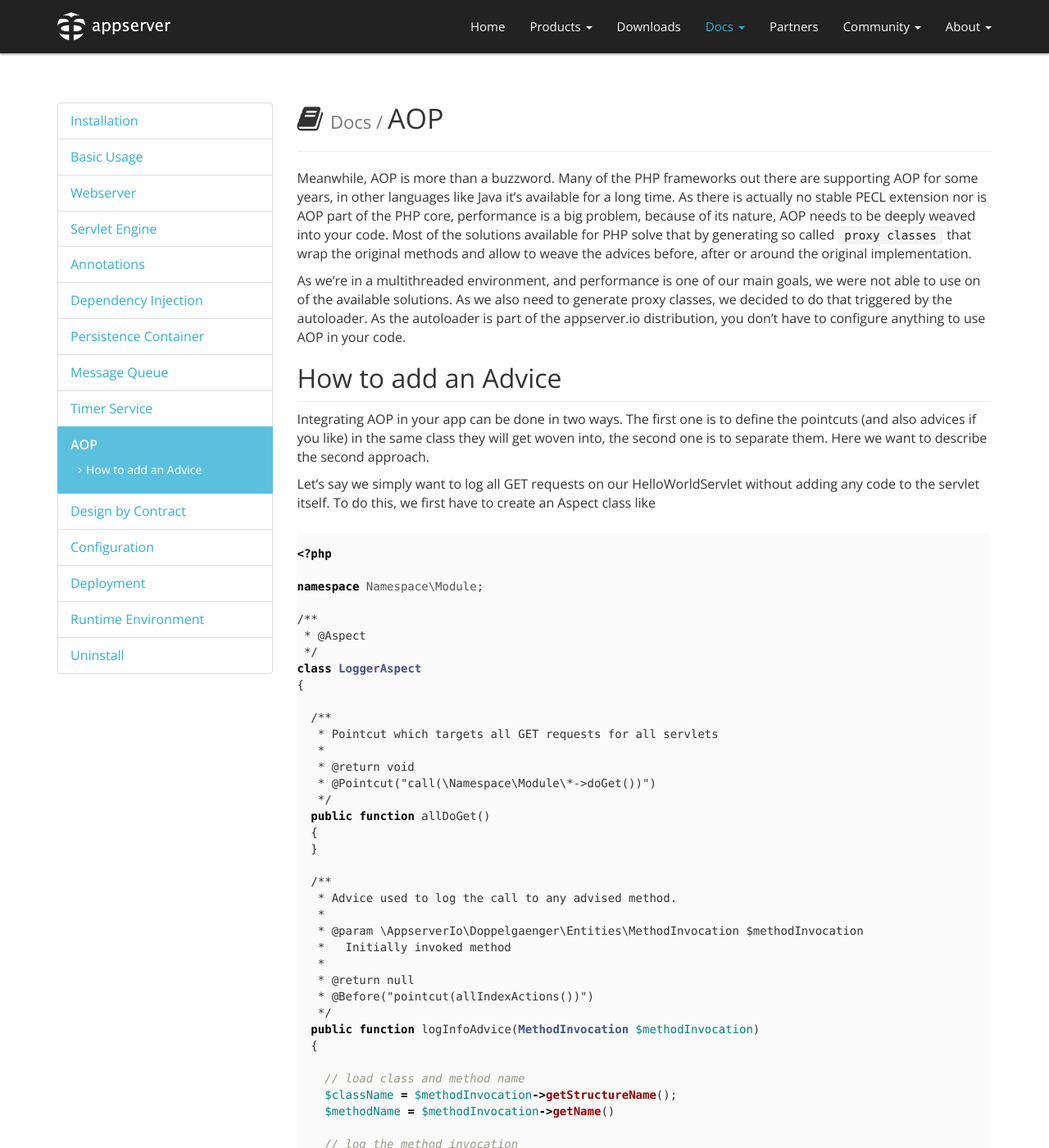
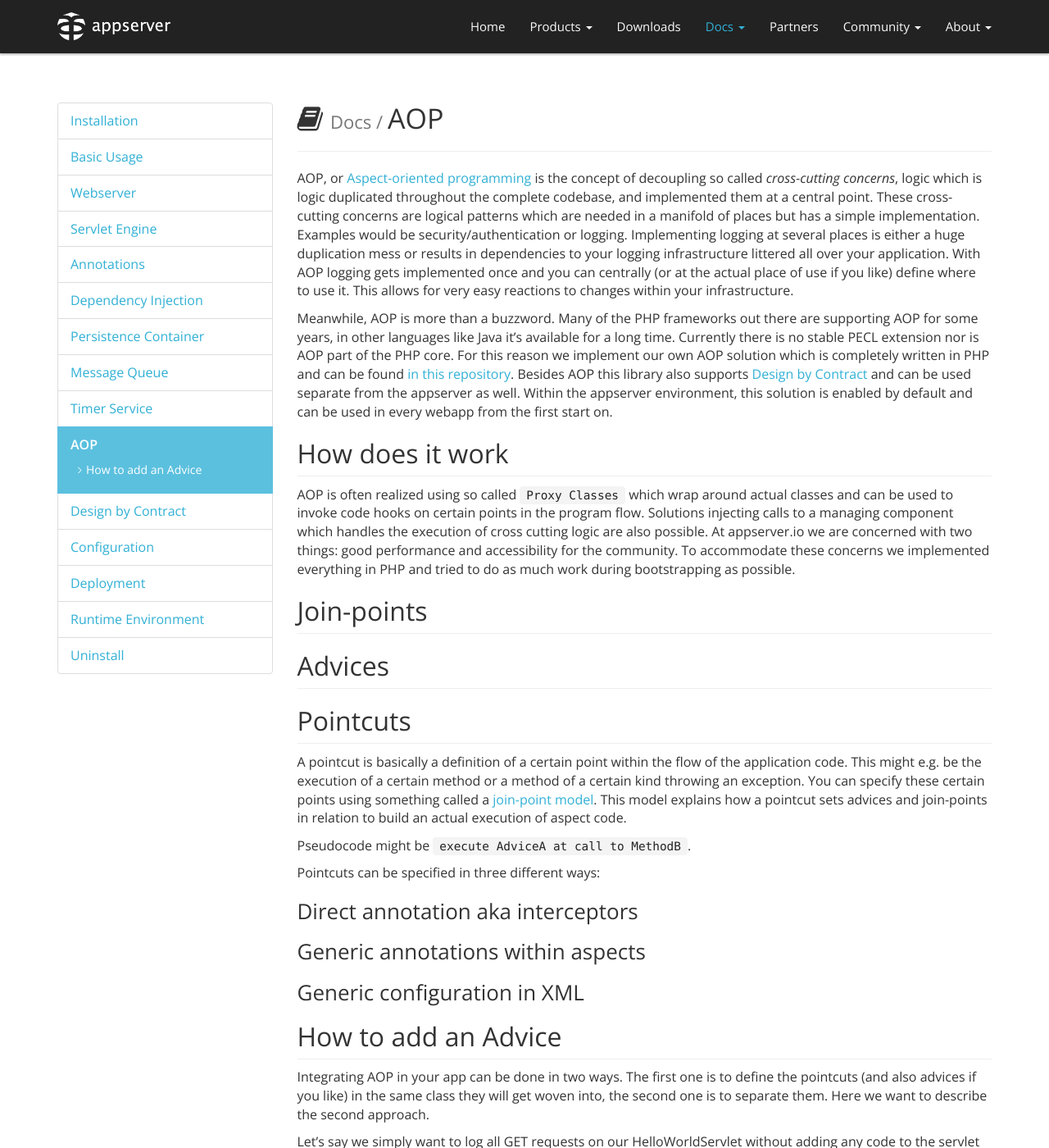
Before and after one commit to appserver-io/appserver, a Jekyll site: the page built from _docs/aop.md, in a window 1280 px wide and 1400 px high. Shown: the whole window at 82% size. Built offline with Jekyll 4.4.1, drawn with Linux system fonts in a browser that asks for light colours; nearby versions of some CDN libraries; library files that are not in the unit come from our copies; Markdown is read by kramdown in place of the engine named in the settings.

Commit message:
first extension of aop documentation

```diff
--- a/_docs/aop.md
+++ b/_docs/aop.md
@@ -9,17 +9,40 @@
 permalink: /documentation/aop.html
 ---
 
-Meanwhile, AOP is more than a buzzword. Many of the PHP frameworks out there are supporting AOP for
-some years, in other languages like Java it's available for a long time. As there is actually
-no stable PECL extension nor is AOP part of the PHP core, performance is a big problem,
-because of its nature, AOP needs to be deeply weaved into your code. Most of the solutions
-available for PHP solve that by generating so called `proxy classes` that wrap the original
-methods and allow to weave the advices before, after or around the original implementation.
+AOP, or [Aspect-oriented programming](http://en.wikipedia.org/wiki/Aspect-oriented_programming) is the concept of decoupling so called *cross-cutting concerns*, logic which is logic duplicated throughout the complete  codebase, and implemented them at a central point.
+These cross-cutting concerns are logical patterns which are needed in a manifold of places but has a simple implementation. Examples would be security/authentication or logging.
+Implementing logging at several places is either a huge duplication mess or results in dependencies to your logging infrastructure littered all over your application.
+With AOP logging gets implemented once and you can centrally (or at the actual place of use if you like) define where to use it.
+This allows for very easy reactions to changes within your infrastructure.
 
-As we're in a multithreaded environment, and performance is one of our main goals, we were not
-able to use on of the available solutions. As we also need to generate proxy classes, we decided
-to do that triggered by the autoloader. As the autoloader is part of the appserver.io distribution, you
-don't have to configure anything to use AOP in your code.
+Meanwhile, AOP is more than a buzzword. Many of the PHP frameworks out there are supporting AOP for some years, in other languages like Java it's available for a long time. Currently there is
+no stable PECL extension nor is AOP part of the PHP core. For this reason we implement our own AOP solution which is completely written in PHP and can be found [in this repository](https://github.com/appserver-io/doppelgaenger). Besides AOP this library also supports [Design by Contract](https://en.wikipedia.org/wiki/Design_by_contract) and can be used separate from the appserver as well.
+Within the appserver environment, this solution is enabled by default and can be used in every webapp from the first start on.
+
+## How does it work
+
+AOP is often realized using so called `Proxy Classes` which wrap around actual classes and can be used to invoke code hooks on certain points in the program flow. Solutions injecting calls to a managing component which handles the execution of cross cutting logic are also possible.
+At appserver.io we are concerned with two things: good performance and accessibility for the community. To accommodate these concerns we implemented everything in PHP and tried to do as much work during bootstrapping as possible.
+
+## Join-points
+
+
+## Advices
+
+## Pointcuts
+A pointcut is basically a definition of a certain point within the flow of the application code. This might e.g. be the execution of a certain method or a method of a certain kind throwing an exception.
+You can specify these certain points using something called a [join-point model](https://en.wikipedia.org/wiki/Aspect-oriented_programming#Join_point_models). This model explains how a pointcut
+sets advices and join-points in relation to build an actual execution of aspect code.
+
+Pseudocode might be `execute AdviceA at call to MethodB`.
+
+Pointcuts can be specified in three different ways:
+
+### Direct annotation aka interceptors
+
+### Generic annotations within aspects
+
+### Generic configuration in XML
 
 ## How to add an Advice
 
```
Also changed, not shown: 1 other file.
